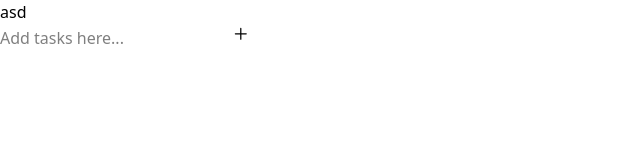
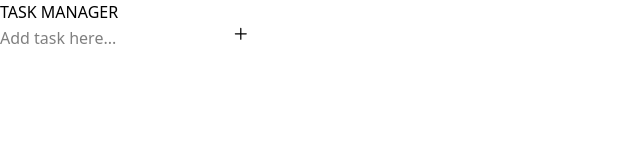
Before and after one commit to nbwedev/task-manager-react-javascript, a React (Vite) app: page / in a window 1280 px wide. Shown: the top 160 px of the page, without its empty margins (0-640 px from the left). Built offline with nearby package versions, Linux system fonts and the light colour scheme.

Commit message:
refactor: update TaskInput, App.jsx logic

```diff
--- a/src/App.jsx
+++ b/src/App.jsx
@@ -2,11 +2,18 @@ import { useState } from "react";
 import { TaskInput } from "./components/TaskInput";
 
 export default function App() {
+  const [task, setTask] = useState("");
+
+  const handleAdd = () => {
+    console.log(task);
+    setTask("");
+  };
+
   return (
     <div>
-      <h1>asd</h1>
+      <h1>TASK MANAGER</h1>
 
-      <TaskInput />
+      <TaskInput value={task} onChange={setTask} onAdd={handleAdd} />
     </div>
   );
 }
--- a/src/components/TaskInput.jsx
+++ b/src/components/TaskInput.jsx
@@ -1,14 +1,15 @@
 import React from "react";
 import { GoPlus } from "react-icons/go";
 
-export const TaskInput = ({ value = "", onChange, onAdd }) => (
+export const TaskInput = ({ value = "", onChange, onAdd }) => {
+  return (
     <div>
       <input
         type="text"
         value={value}
         onChange={(e) => onChange(e.target.value)}
-      placeholder="Add tasks here..."
-      aria-label="Task input"
+        placeholder="Add task here..."
+        aria-label="Task Input"
       />
 
       <button onClick={onAdd} aria-label="Add task" disabled={!value.trim()}>
@@ -16,3 +17,4 @@ export const TaskInput = ({ value = "", onChange, onAdd }) => (
       </button>
     </div>
   );
+};
--- a/src/components/TaskItem.jsx
+++ b/src/components/TaskItem.jsx
@@ -1,4 +1,4 @@
 import React from "react";
 import { BiTrashAlt } from "react-icons/bi";
 
-export const TaskItem = () => {};
+export const TaskItem = ({ id, title, value = "", onChange, onDelete }) => {};
```
Lines whose indentation alone changed are shown as unchanged.
